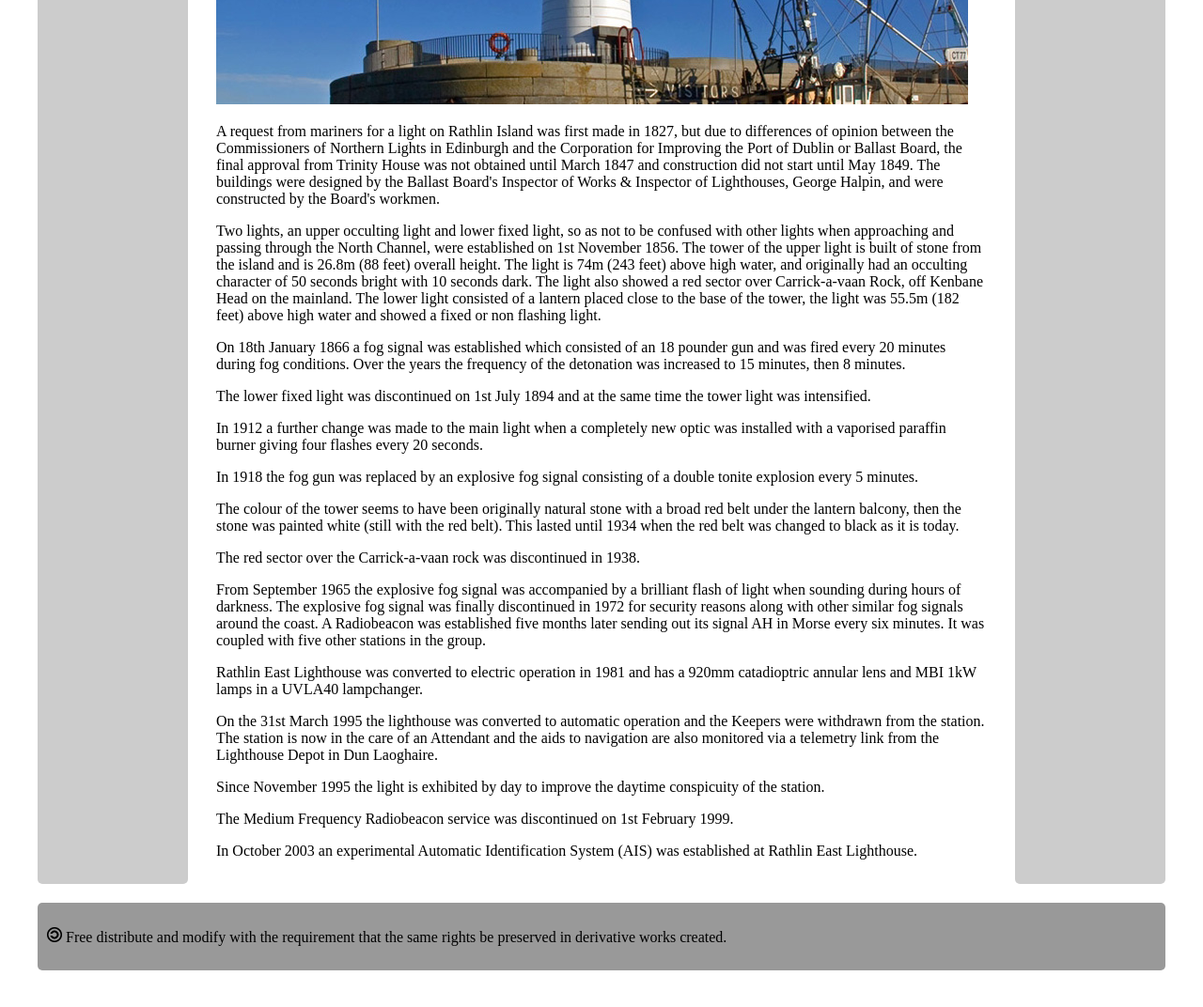
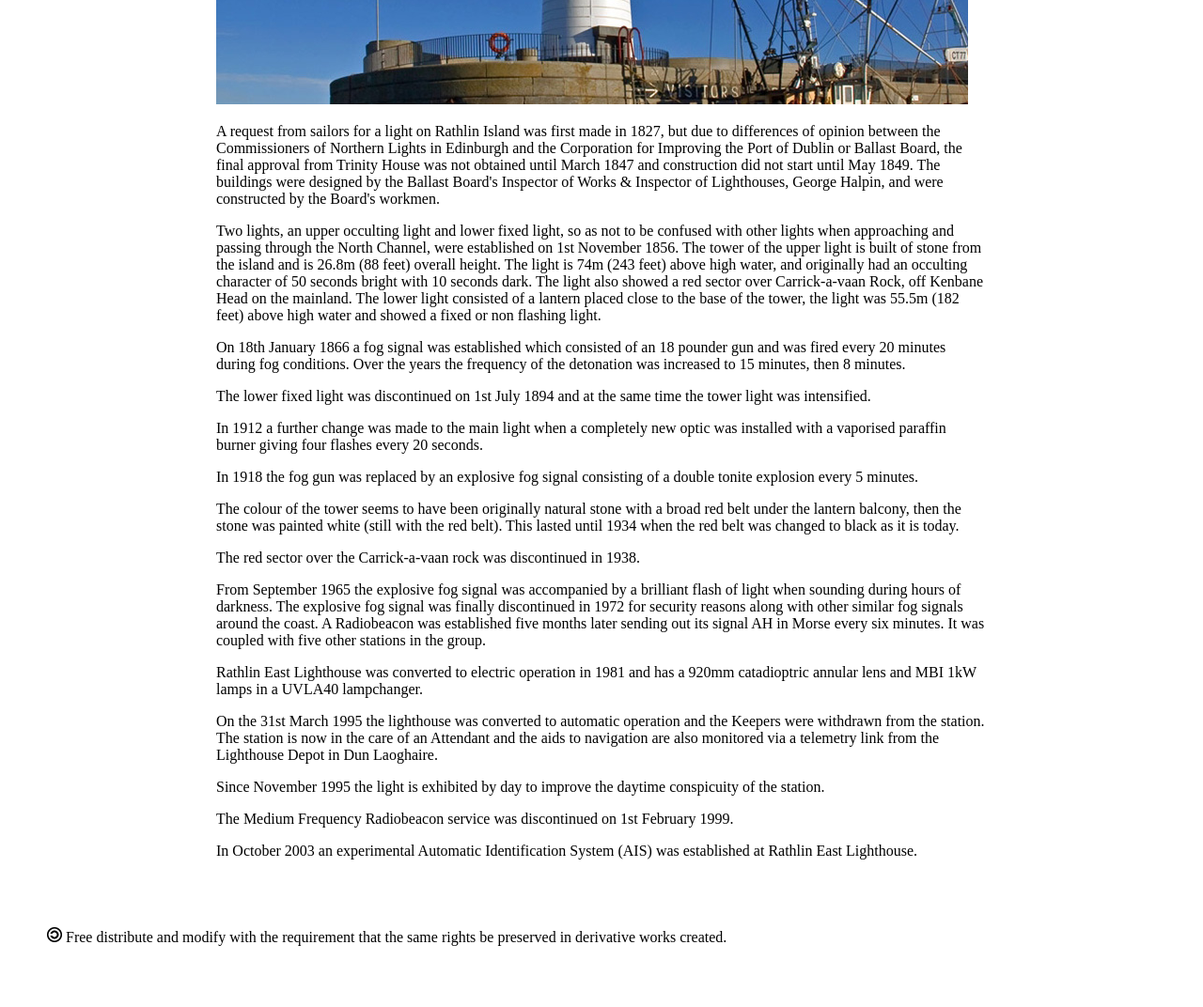
Before and after one commit to StreetMackerel/lighthouses, a plain HTML site: page Week 1/lighthouses/rathlin.html in a window 1280 px wide. Shown: the part 660-1732 px from the top of the page at 94% size. Drawn offline with Linux system fonts and the light colour scheme.

Commit message:
chnged colours in background.css for sidebars and footer

```diff
--- a/Week 1/lighthouses/assets/css/background.css
+++ b/Week 1/lighthouses/assets/css/background.css
@@ -25,13 +25,13 @@
 }
 
 .sidebar {
-  background-color: #ccc;
+  background-color: #fff;
 }
 
 .sidebar2 {
-  background-color: #ccc;
+  background-color: #fff;
 }
 
 .footer {
-  background-color: #999;
+  background-color: #fff;
 }
--- a/Week 1/lighthouses/rathlin.html
+++ b/Week 1/lighthouses/rathlin.html
@@ -39,7 +39,7 @@
     <div class="content box">
       <h3>Rathlin East Lighthouse</h3>
       <p><img src="assets/images/donaghadee.jpg" /><p>
-      <p>A request from mariners for a light on Rathlin Island was first made in 1827, but due to differences of opinion between the Commissioners of Northern Lights in Edinburgh and the Corporation for Improving the Port of Dublin or Ballast Board, the final approval from Trinity House was not obtained until March 1847 and construction did not start until May 1849. The buildings were designed by the Ballast Board's Inspector of Works & Inspector of Lighthouses, George Halpin, and were constructed by the Board's workmen.</p>
+      <p>A request from sailors for a light on Rathlin Island was first made in 1827, but due to differences of opinion between the Commissioners of Northern Lights in Edinburgh and the Corporation for Improving the Port of Dublin or Ballast Board, the final approval from Trinity House was not obtained until March 1847 and construction did not start until May 1849. The buildings were designed by the Ballast Board's Inspector of Works & Inspector of Lighthouses, George Halpin, and were constructed by the Board's workmen.</p>
       <p>Two lights, an upper occulting light and lower fixed light, so as not to be confused with other lights when approaching and passing through the North Channel, were established on 1st November 1856. The tower of the upper light is built of stone from the island and is 26.8m (88 feet) overall height. The light is 74m (243 feet) above high water, and originally had an occulting character of 50 seconds bright with 10 seconds dark. The light also showed a red sector over Carrick-a-vaan Rock, off Kenbane Head on the mainland. The lower light consisted of a lantern placed close to the base of the tower, the light was 55.5m (182 feet) above high water and showed a fixed or non flashing light.</p>
       <p>On 18th January 1866 a fog signal was established which consisted of an 18 pounder gun and was fired every 20 minutes during fog conditions. Over the years the frequency of the detonation was increased to 15 minutes, then 8 minutes.</p>
       <p>The lower fixed light was discontinued on 1st July 1894 and at the same time the tower light was intensified.</p>
```
